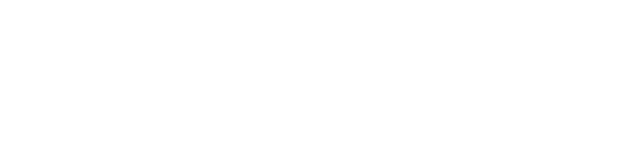
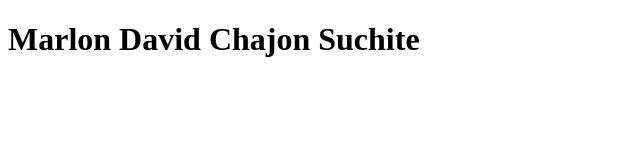
Before and after one commit to mchajon-2021205/ejercicio, a plain HTML site: page index.html in a window 1280 px wide. Shown: the whole page, without its empty margins (0-640 px from the left). Drawn offline with Linux system fonts and the light colour scheme.

Commit message:
Se agrego titulo h1 a archivo index.html

```diff
--- a/index.html
+++ b/index.html
@@ -7,7 +7,6 @@
     <title>Primer Programa en GIT</title>
 </head>
 <body>
-
-
+    <h1>Marlon David Chajon Suchite</h1>
 </body>
 </html>
```
